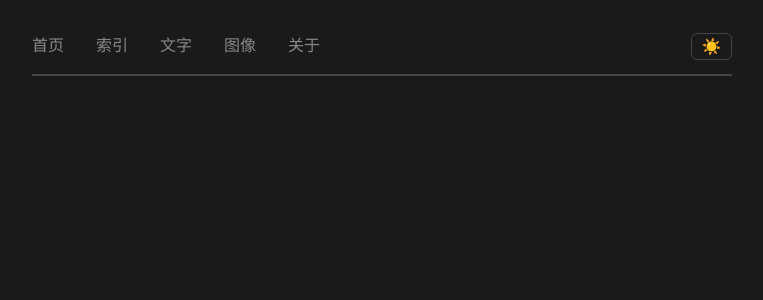
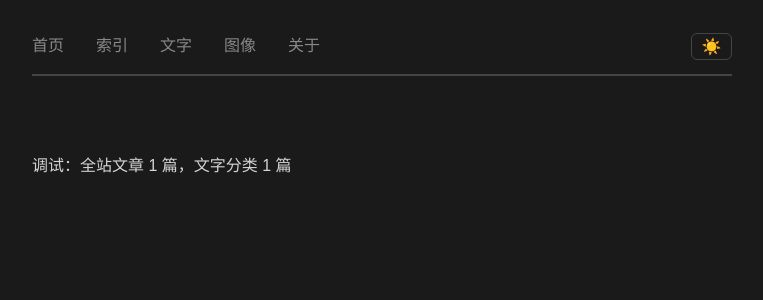
Before and after one commit to dtrmdrk/dtrmdrk.github.io, a Jekyll site: the page built from text.md, in a window 1280 px wide. Shown: the top 300 px of the page, without its empty margins (258-1021 px from the left). Built offline with Jekyll 4.4.1, drawn with Linux system fonts in a browser that asks for light colours.

Commit message:
Update text.md

```diff
--- a/text.md
+++ b/text.md
@@ -16,3 +16,6 @@ permalink: /text/
 </li>
 {% endfor %}
 </ul>
+
+
+<p>调试：全站文章 {{ site.posts.size }} 篇，文字分类 {{ site.categories.文字.size }} 篇</p>
```
